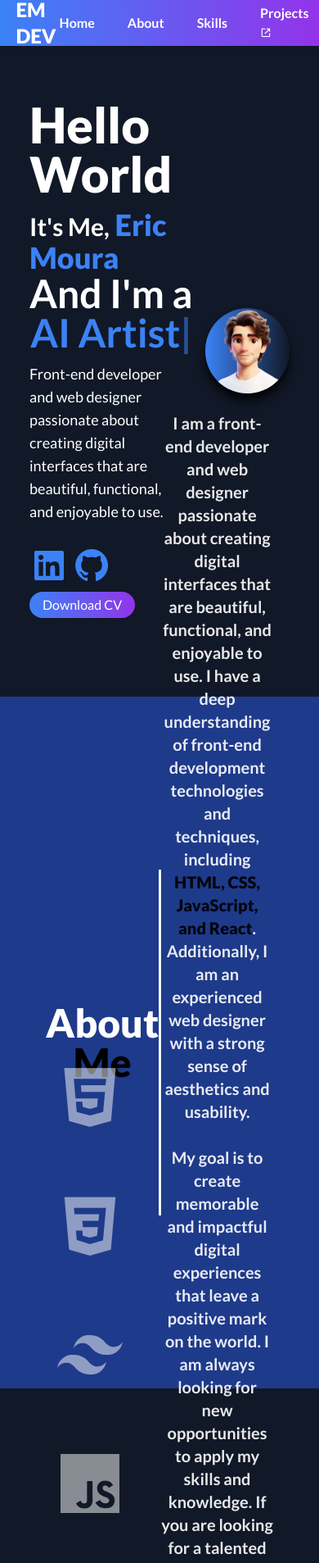
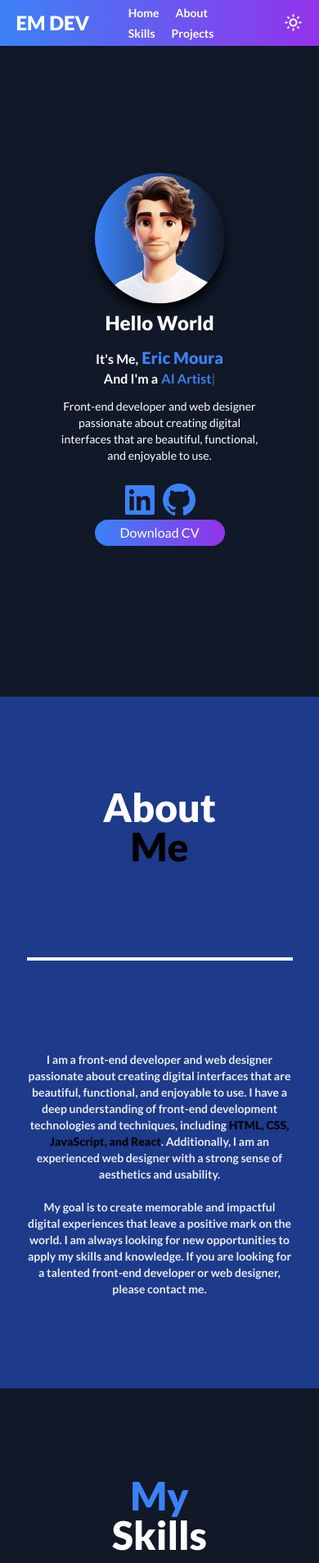
Before and after one commit to xXAxiomaXx/Portfolio, a React (Create React App) app: page / in a window 390 px wide. Shown: the top 1907 px of the page at 82% size. Built offline with nearby package versions, Linux system fonts and the light colour scheme.

Commit message:
Add files via upload

```diff
--- a/src/Components/Navbar.js
+++ b/src/Components/Navbar.js
@@ -5,15 +5,15 @@ import DarkMode from './DarkMode'
 const Navbar = () => {
   return (
     <header className='z-50 fixed top-0 left-0 w-full bg-gradient-to-r from-blue-500 to-purple-600 flex justify-between items-center text-white h-14 shadow-gray-600 dark:shadow-gray-900 shadow-md'>
-    <h2 className='cursor-default font-black text-2xl text-black dark:text-white'>EM DEV</h2>
+    <h2 className='cursor-default font-black text-2xl text-black dark:text-white text-nowrap'>EM DEV</h2>
 
-    <nav id='navbar' className='text-base font-medium ml-1 flex items-center'>
-      <a className='mr-10 duration-200 cursor-pointer font-bold text-black hover:text-white hover:dark:text-black dark:text-white' href='#home'>Home</a>
-      <a className='mr-10 duration-200 cursor-pointer font-bold text-black hover:text-white hover:dark:text-black dark:text-white' href='#about'>About</a>
-      <a className='mr-10 duration-200 cursor-pointer font-bold text-black hover:text-white hover:dark:text-black dark:text-white' href='#skills'>Skills</a>
-      <a className='mr-10 duration-200 cursor-pointer font-bold text-black hover:text-white hover:dark:text-black dark:text-white inline items-center' href='projects'>Projects <i className='bx bx-link-external text-sm'></i></a>
-      <DarkMode/>
+    <nav id='navbar' className='sm:text-base text-sm grid-cols-2 w-5/12 h-full font-medium ml-1 flex items-center text-nowrap flex-wrap sm:flex-nowrap'>
+      <a className='sm:mr-10 mr-5 w-fit duration-200 cursor-pointer font-bold text-black hover:text-white hover:dark:text-black dark:text-white' href='#home'>Home</a>
+      <a className='sm:mr-10 mr-5 w-fit duration-200 cursor-pointer font-bold text-black hover:text-white hover:dark:text-black dark:text-white' href='#about'>About</a>
+      <a className='sm:mr-10 mr-5 w-fit duration-200 cursor-pointer font-bold text-black hover:text-white hover:dark:text-black dark:text-white' href='#skills'>Skills</a>
+      <a className='sm:mr-10 mr-5 w-fit duration-200 cursor-pointer font-bold text-black hover:text-white hover:dark:text-black dark:text-white inline items-center flex-nowrap' href='projects'>Projects</a>
     </nav>
+    <DarkMode/>
     </header>
   )
 }
--- a/src/Components/pages/Main.js
+++ b/src/Components/pages/Main.js
@@ -34,43 +34,43 @@ function Main() {
         <Navbar />
       </header>
       <section
-        className="flex bg-blue-50 dark:bg-gray-900 h-screen relative w-full justify-center items-center pt-0 px-9 pb-0 "
+        className="flex flex-col-reverse sm:flex-row bg-blue-50 dark:bg-gray-900 h-screen relative w-full justify-center items-center pt-5 sm:pt-0 px-9 pb-0 "
         id="home"
       >
-        <div className="max-w-xl mt-5">
-          <h3 className="text-6xl font-black mb-3 dark:text-white">
+        <div className="max-w-xl  flex flex-col sm:mt-5">
+          <h3 className="text-2xl self-center sm:self-start sm:text-6xl font-black mb-3 dark:text-white">
             {" "}
             Hello World
           </h3>
-          <h1 className="text-3xl font-bold leading-5 dark:text-white">
+          <h1 className="text-l self-center sm:self-start sm:text-3xl font-bold leading-5 dark:text-white">
             It's Me,{" "}
-            <span className="ml-px font-extrabold text-blue-500 text-4xl">
+            <span className="ml-px font-extrabold text-blue-500 text-xl sm:text-4xl">
               Eric Moura
             </span>
           </h1>
-          <h3 className="text-5xl font-semibold mb-3 dark:text-white">
+          <h3 className="text-23xl self-center sm:self-start sm:text-5xl font-semibold mb-3 dark:text-white">
             And I'm a{" "}
             <span className="ml-px font-bold text-blue-500 ">
               <Type />{" "}
             </span>
           </h3>
-          <p className="text-lg text-left w-4/5 font-normal mb-5 dark:text-white">
+          <p className="text-sm text-center sm:text-left self-center sm:self-start sm:text-lg text-left w-4/5 font-normal mb-5 dark:text-white">
             Front-end developer and web designer passionate about creating
             digital interfaces that are beautiful, functional, and enjoyable to
             use.
           </p>
-          <div className="flex items-center w-6/12">
+          <div className="flex items-center  self-center sm:self-start w-fit">
             <a
               href="https://www.linkedin.com/in/emouradev"
               target="_blank"
-              className="text-blue-500  inline-flex justify-center items-center bg-transparent text-5xl my-2 mr-1 hover:scale-125 transition ease-in-out duration-300"
+              className="text-blue-500 inline-flex justify-center items-center bg-transparent text-5xl sm:my-2 sm:mr-1 hover:scale-125 transition ease-in-out duration-300"
             >
               <i className="bx bxl-linkedin-square"></i>
             </a>
             <a
               href="https://github.com/xXAxiomaXx"
               target="_blank"
-              className="text-blue-500  inline-flex justify-center items-center bg-transparent text-5xl my-2 mr-1 hover:scale-125 transition ease-in-out duration-300 "
+              className="text-blue-500  inline-flex justify-center items-center bg-transparent text-5xl sm:my-2 sm:mr-1 hover:scale-125 transition ease-in-out duration-300 "
             >
               <i className="bx bxl-github"></i>
             </a>
@@ -78,12 +78,12 @@ function Main() {
           <a
             href="https://files.fm/f/xf876rz87m"
             target="_blank"
-            className="inline-block bg-gradient-to-r from-blue-500 to-purple-600 text-white hover:scale-110 transition ease-in-out duration-300 py-1 px-4 rounded-full justify-self-center"
+            className="inline-block  self-center sm:self-start bg-gradient-to-r text-center w-6/12 from-blue-500 to-purple-600 text-white hover:scale-110 transition ease-in-out duration-300 py-1 px-4 rounded-full justify-self-center"
           >
             Download CV
           </a>
         </div>
-        <div className="rounded-full bg-gradient-to-r from-blue-500 dark:from-blue-500 dark:shadow-black shadow-lg shadow-slate-400">
+        <div className="self-auto w-6/12 xl:w-4/12 sm:w-full mb-2 sm:mb-0 rounded-full bg-gradient-to-r from-blue-500 dark:from-blue-500 dark:shadow-black shadow-lg shadow-slate-400">
           <img src={Profile_Pic} className="w-full rounded-full" />
         </div>
       </section>
@@ -91,12 +91,12 @@ function Main() {
         className="h-screen flex justify-center items-center dark:bg-blue-900 bg-blue-500"
         id="about"
       >
-        <div className="w-full h-full flex justify-around items-center px-14 ">
+        <div className="w-full h-full flex-col md:flex-row flex justify-around items-center py-14 md:px-14">
           <h2 className="text-5xl font-black flex flex-col items-center ">
             About <span className="text-white dark:text-black">Me</span>
           </h2>
-          <hr className="border-l-0 border-solid border-teal-50 h-3/6 w-px" />
-          <p className="text-center w-6/12 text-xl font-bold text-black dark:text-white opacity-90 ">
+          <hr className=" border-l-0 border-solid border-teal-50 h-px w-10/12 md:h-3/6 md:w-px md:mx-5" />
+          <p className="text-center w-10/12 xl:w-6/12 text-sm md:text-xl font-bold text-black dark:text-white opacity-90 ">
             I am a front-end developer and web designer passionate about
             creating digital interfaces that are beautiful, functional, and
             enjoyable to use. I have a deep understanding of front-end
@@ -117,45 +117,45 @@ function Main() {
         </div>
       </section>
       <section
-        className="h-screen flex flex-row-reverse justify-around items-center dark:bg-gray-900 bg-blue-50 px-9 pt-5"
+        className="h-screen flex flex-col md:flex-row-reverse justify-around items-center dark:bg-gray-900 bg-blue-50 px-9 pt-5"
         id="skills"
       >
-        <h2 className="text-center font-black mr-5 text-black dark:text-white text-5xl font-black flex flex-col">
+        <h2 className="text-center font-black md:mr-5 text-black dark:text-white text-5xl font-black flex flex-col">
           <span className="text-blue-500">My</span> Skills
         </h2>
-        <hr className="border-l-0 border-solid h-3/6 w-px" />
-        <div className="flex justify-center items-center flex-wrap gap-8 shrink-0 w-5/12">
-          <a className="text-8xl p-3 opacity-50 hover:opacity-100 hover:scale-125 transition ease-in-out duration-500">
+        <hr className="border-l-0 border-solid border-black dark:border-teal-50 h-px w-10/12 md:h-3/6 md:w-px md:mx-5" />
+        <div className="flex justify-center items-center flex-wrap w-full md:w-6/12 gap-1 sm:gap-2 md:gap-8 shrink-0 w-5/12">
+          <a className="text-4xl sm:text-5xl xl:text-8xl p-3 opacity-50 hover:opacity-100 hover:scale-125 transition ease-in-out duration-500">
             <i className="bx bxl-html5 "></i>
           </a>
-          <a className="text-8xl p-3 opacity-50 hover:opacity-100 hover:scale-125 transition ease-in-out duration-500">
+          <a className="text-4xl sm:text-5xl xl:text-8xl p-3 opacity-50 hover:opacity-100 hover:scale-125 transition ease-in-out duration-500">
             <i className="bx bxl-css3 "></i>
           </a>
-          <a className="text-8xl p-3 opacity-50 hover:opacity-100 hover:scale-125 transition ease-in-out duration-500">
+          <a className="text-4xl sm:text-5xl xl:text-8xl p-3 opacity-50 hover:opacity-100 hover:scale-125 transition ease-in-out duration-500">
             <i className="bx bxl-tailwind-css "></i>
           </a>
-          <a className="text-8xl p-3 opacity-50 hover:opacity-100 hover:scale-125 transition ease-in-out duration-500">
+          <a className="text-4xl sm:text-5xl xl:text-8xl p-3 opacity-50 hover:opacity-100 hover:scale-125 transition ease-in-out duration-500">
             <i className="bx bxl-javascript "></i>
           </a>
-          <a className="text-8xl p-3 opacity-50 hover:opacity-100 hover:scale-125 transition ease-in-out duration-500">
+          <a className="text-4xl sm:text-5xl xl:text-8xl p-3 opacity-50 hover:opacity-100 hover:scale-125 transition ease-in-out duration-500">
             <i className="bx bxl-nodejs "></i>
           </a>
-          <a className="text-8xl p-3 opacity-50 hover:opacity-100 hover:scale-125 transition ease-in-out duration-500">
+          <a className="text-4xl sm:text-5xl xl:text-8xl p-3 opacity-50 hover:opacity-100 hover:scale-125 transition ease-in-out duration-500">
             <i className="bx bxl-vuejs "></i>
           </a>
-          <a className="text-8xl p-3 opacity-50 hover:opacity-100 hover:scale-125 transition ease-in-out duration-500">
+          <a className="text-4xl sm:text-5xl xl:text-8xl p-3 opacity-50 hover:opacity-100 hover:scale-125 transition ease-in-out duration-500">
             <i className="bx bxl-python "></i>
           </a>
-          <a className="text-8xl p-3 opacity-50 hover:opacity-100 hover:scale-125 transition ease-in-out duration-500">
+          <a className="text-4xl sm:text-5xl xl:text-8xl p-3 opacity-50 hover:opacity-100 hover:scale-125 transition ease-in-out duration-500">
             <i className="bx bxl-react "></i>
           </a>
-          <a className="text-8xl p-3 opacity-50 hover:opacity-100 hover:scale-125 transition ease-in-out duration-500">
+          <a className="text-4xl sm:text-5xl xl:text-8xl p-3 opacity-50 hover:opacity-100 hover:scale-125 transition ease-in-out duration-500">
             <i className="bx bxl-figma "></i>
           </a>
-          <a className="text-8xl p-3 opacity-50 hover:opacity-100 hover:scale-125 transition ease-in-out duration-500">
+          <a className="text-4xl sm:text-5xl xl:text-8xl p-3 opacity-50 hover:opacity-100 hover:scale-125 transition ease-in-out duration-500">
             <i className="bx bxl-bootstrap "></i>
           </a>
-          <a className="text-8xl p-3 opacity-50 hover:opacity-100 hover:scale-125 transition ease-in-out duration-500">
+          <a className="text-4xl sm:text-5xl xl:text-8xl p-3 opacity-50 hover:opacity-100 hover:scale-125 transition ease-in-out duration-500">
             <i className="bx bxl-git "></i>
           </a>
         </div>
--- a/src/Components/pages/Projects.js
+++ b/src/Components/pages/Projects.js
@@ -2,7 +2,7 @@ import React from "react";
 import "./Main.css";
 import { Link } from "react-router-dom";
 import Project_1 from "../images/Captura de Tela (31).png";
-import Project_2 from "../images/Captura de Tela (29).png";
+import Project_2 from "../images/screenshot1.png";
 import Project_3 from "../images/Captura de Tela (24).png";
 import DarkMode from "../DarkMode";
 
@@ -17,7 +17,7 @@ const Projects = () => {
         >
           <Link to={"/"}>
             <a className="mr-10 duration-200 cursor-pointer font-bold text-black hover:text-white hover:dark:text-black dark:text-white">
-              Home <i className="bx bx-link-external text-sm"></i>
+              Home
             </a>
           </Link>
           <DarkMode/>
@@ -25,30 +25,30 @@ const Projects = () => {
       </header>
       <section
         id="projects"
-        className="flex bg-blue-50 dark:bg-gray-900 h-screen relative w-full justify-around items-center px-14 pt-11"
+        className="flex flex-col md:flex-row bg-blue-50 dark:bg-gray-900 h-fit md:h-screen relative w-full justify-around items-center sm:px-14 pt-11"
       >
-        <h2 className="text-5xl font-black flex flex-col items-center">
+        <h2 className="text-5xl font-black flex flex-col items-center mb-6 md:mb-0 mt-8 md:mt-0">
           <span className="text-blue-500">My</span> Projects
         </h2>
-        <hr className='border-l-0 border-solid h-3/6 w-0'/>
-        <div className="flex items-center justify-center w-8/12 h-fit">
-          <div className="bg-white dark:bg-black w-5/12 m-2 flex flex-col justify-around items-center rounded-ss-3xl rounded-ee-3xl h-fit  hover:scale-110 transition ease-in-out duration-300">
+        <hr className='border-l-0 border-solid border-black dark:border-teal-50 h-px w-10/12 mb-4 md:mb-0 md:h-3/6 md:w-px md:mx-5'/>
+        <div className="flex flex-col md:flex-row items-center justify-center w-8/12 h-fit">
+          <div className="bg-white dark:bg-black w-10/12 md:w-5/12 m-2 flex flex-col justify-around items-center rounded-ss-3xl rounded-ee-3xl h-fit  hover:scale-110 transition ease-in-out duration-300">
             <img src={Project_1} className="w-full rounded-ss-3xl"></img>
-            <a className="text-blue-500 font-bold text-lg cursor-pointer pt-4 hover:text-blue-100 transition ease-in-out duration-300 text-center" href='https://age-calculator-app-solution-livid.vercel.app/' target="_blank">Age Calculator <i className="bx bx-link-external text-sm"></i></a>
-            <hr className=" border-solid border-t-0 w-5/12 opacity-90"/>
-            <p className="w-8/12 flex text-center pb-6 pt-4 text-base font-normal mb-6">A Front-end Mentor Age Calculator challenge</p>
+            <a className="text-blue-500 font-bold text-base sm:text-lg cursor-pointer pt-4 hover:text-blue-100 transition ease-in-out duration-300 text-center" href='https://age-calculator-app-solution-livid.vercel.app/' target="_blank">Age Calculator <i className="bx bx-link-external text-sm"></i></a>
+            <hr className=" border-solid border-t-0 w-6/12 opacity-90"/>
+            <p className="w-8/12 flex text-center pb-6 pt-4 text-sm sm:text-base font-normal mb-6">The Front-end Mentor Age Calculator challenge</p>
           </div>
-          <div className="bg-white dark:bg-black w-5/12 m-2 flex flex-col justify-around items-center rounded-ss-3xl rounded-ee-3xl h-fit  hover:scale-110 transition ease-in-out duration-300">
+          <div className="bg-white dark:bg-black w-10/12 md:w-5/12 m-2 flex flex-col justify-around items-center rounded-ss-3xl rounded-ee-3xl h-fit  hover:scale-110 transition ease-in-out duration-300">
             <img src={Project_2} className="w-full rounded-ss-3xl h-fit"></img>
-            <a className="text-blue-500 font-bold text-lg cursor-pointer pt-4 hover:text-blue-100 transition ease-in-out duration-300 text-center" href='https://intro-component-with-signup-form-master-amber.vercel.app/' target="_blank">Intro Page with a Sign-up Form <i className="bx bx-link-external text-sm"></i></a>
-            <hr className="border-solid border-t-0 w-10/12 opacity-90"/>
-            <p className="w-8/12 flex text-center pb-6 pt-4 text-base font-normal mb-6">A Figma inspired project for a Music School.</p>
+            <a className="text-blue-500 font-bold text-base sm:text-lg cursor-pointer pt-4 hover:text-blue-100 transition ease-in-out duration-300 text-center" href='https://kainktattoo.vercel.app/' target="_blank">Kaink Tattoo <i className="bx bx-link-external text-sm"></i></a>
+            <hr className="border-solid border-t-0 w-5/12 opacity-90"/>
+            <p className="w-8/12 flex text-center pb-6 pt-4 text-sm sm:text-base font-normal mb-6">A Tattoo Artist's landing page</p>
           </div>
-          <div className="bg-white dark:bg-black w-5/12 m-2 flex flex-col justify-around items-center rounded-ss-3xl rounded-ee-3xl h-fit  hover:scale-110 transition ease-in-out duration-300">
+          <div className="bg-white dark:bg-black w-10/12 md:w-5/12 m-2 flex flex-col justify-around items-center rounded-ss-3xl rounded-ee-3xl h-fit  hover:scale-110 transition ease-in-out duration-300">
             <img src={Project_3} className="w-full rounded-ss-3xl h-fit"></img>
-            <a className="text-blue-500 font-bold text-lg cursor-pointer pt-4 hover:text-blue-100 transition ease-in-out duration-300 text-center" href='https://movie-library-neon.vercel.app/' target="_blank">Movies Library <i className="bx bx-link-external text-sm"></i></a>
-            <hr className="border-solid border-t-0 w-5/12 opacity-90"/>
-            <p className="w-8/12 flex text-center pb-6 pt-4 text-base font-normal mb-6">A movie Database made using the OMDB API </p>
+            <a className="text-blue-500 font-bold text-base sm:text-lg cursor-pointer pt-4 hover:text-blue-100 transition ease-in-out duration-300 text-center" href='https://movie-library-neon.vercel.app/' target="_blank">Movies Library <i className="bx bx-link-external text-sm"></i></a>
+            <hr className="border-solid border-t-0 w-6/12 opacity-90"/>
+            <p className="w-8/12 flex text-center pb-6 pt-4 text-sm sm:text-base font-normal mb-6">A movie Database made using the OMDB API </p>
           </div>
         </div>
       </section>
```
Also changed, not shown: 9 other files (tests, documents, lock files or other folders).
